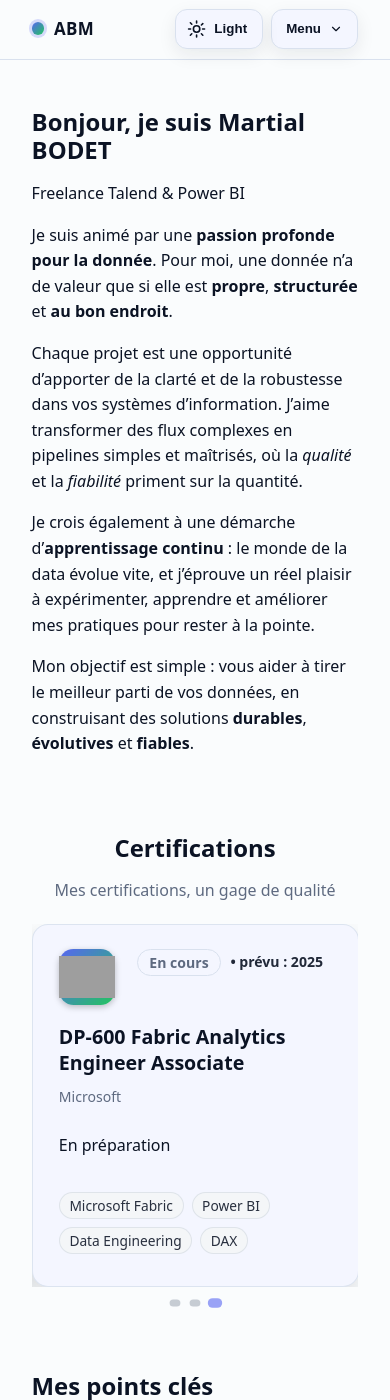
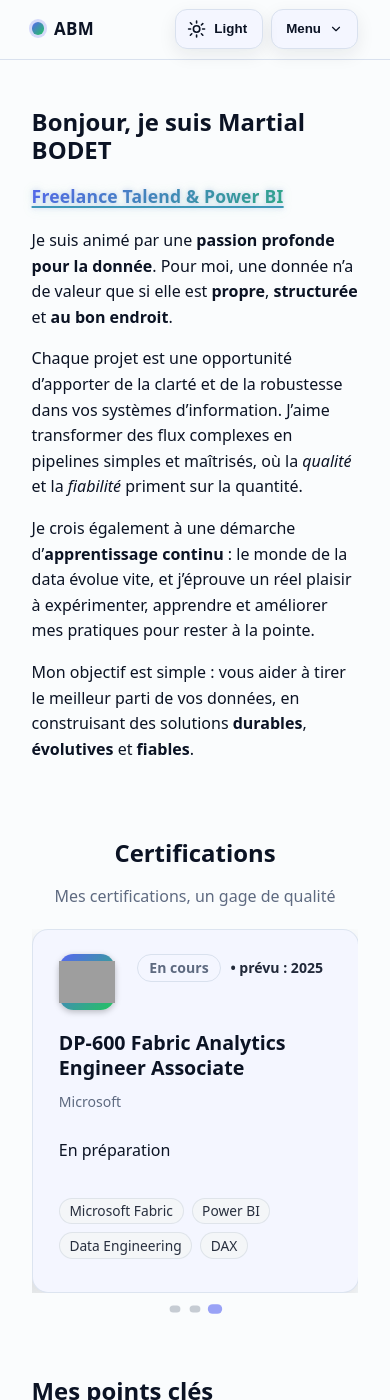
Before and after one commit to Marssouss/Marssouss.github.io, a Jekyll site: the page built from index.md, in a window 390 px wide and 1400 px high. Built offline with Jekyll 4.4.1, drawn with Linux system fonts in a browser that asks for light colours; grey boxes are pictures that could not be loaded.

Commit message:
about me

```diff
--- a/_includes/about-me.html
+++ b/_includes/about-me.html
@@ -2,7 +2,7 @@
   <h2 id="about-title" class="about-title">
     Bonjour, je suis {{ site.author.prenom_nom }}
   </h2>
-  <p class="about-sub gradient-style">Freelance Talend &amp; Power BI</p>
+  <p class="role">Freelance Talend &amp; Power BI</p>
 
   <div class="about-text">
     <p>
--- a/assets/styles.css
+++ b/assets/styles.css
@@ -546,3 +546,48 @@
   .cert-card{ grid-template-columns:52px 1fr; }
   .cert-badge{ width:52px; height:52px; }
 }
+
+
+/* ===== Tagline rôle : gradient + underline + glow ===== */
+.role {
+  /* taille > lead, < h2 */
+  font-size: clamp(1.05rem, 0.9rem + 0.8vw, 1.35rem);
+  font-weight: 900;
+  letter-spacing: .01em;
+
+  /* texte en dégradé (CTA) */
+  background: var(--g-brand);
+  -webkit-background-clip: text;
+  background-clip: text;
+  color: transparent;
+
+  /* soulignement gradient (lisible partout) */
+  text-decoration-line: underline;
+  text-decoration-thickness: .14em;
+  text-underline-offset: .18em;
+  text-decoration-color: color-mix(in oklab, var(--brand) 55%, var(--brand-2) 45%);
+
+  /* glow discret (néon soft) */
+  text-shadow:
+    0 0 6px color-mix(in oklab, var(--brand) 40%, transparent),
+    0 0 14px color-mix(in oklab, var(--brand-2) 24%, transparent);
+}
+
+/* Hover/focus : léger boost du glow, sans être agressif */
+.role:is(:hover, :focus-visible) {
+  text-shadow:
+    0 0 8px color-mix(in oklab, var(--brand) 50%, transparent),
+    0 0 18px color-mix(in oklab, var(--brand-2) 36%, transparent);
+}
+
+/* Mode light : glow un poil plus doux pour éviter l’effet “fluo” */
+:root[data-theme="light"] .role {
+  text-shadow:
+    0 0 5px color-mix(in oklab, var(--brand) 28%, transparent),
+    0 0 12px color-mix(in oklab, var(--brand-2) 18%, transparent);
+}
+
+/* Si PRM (motion réduite) → garde l’effet statique, pas d’animation ici */
+@media (prefers-reduced-motion: reduce) {
+  .role { transition: none; }
+}
```
